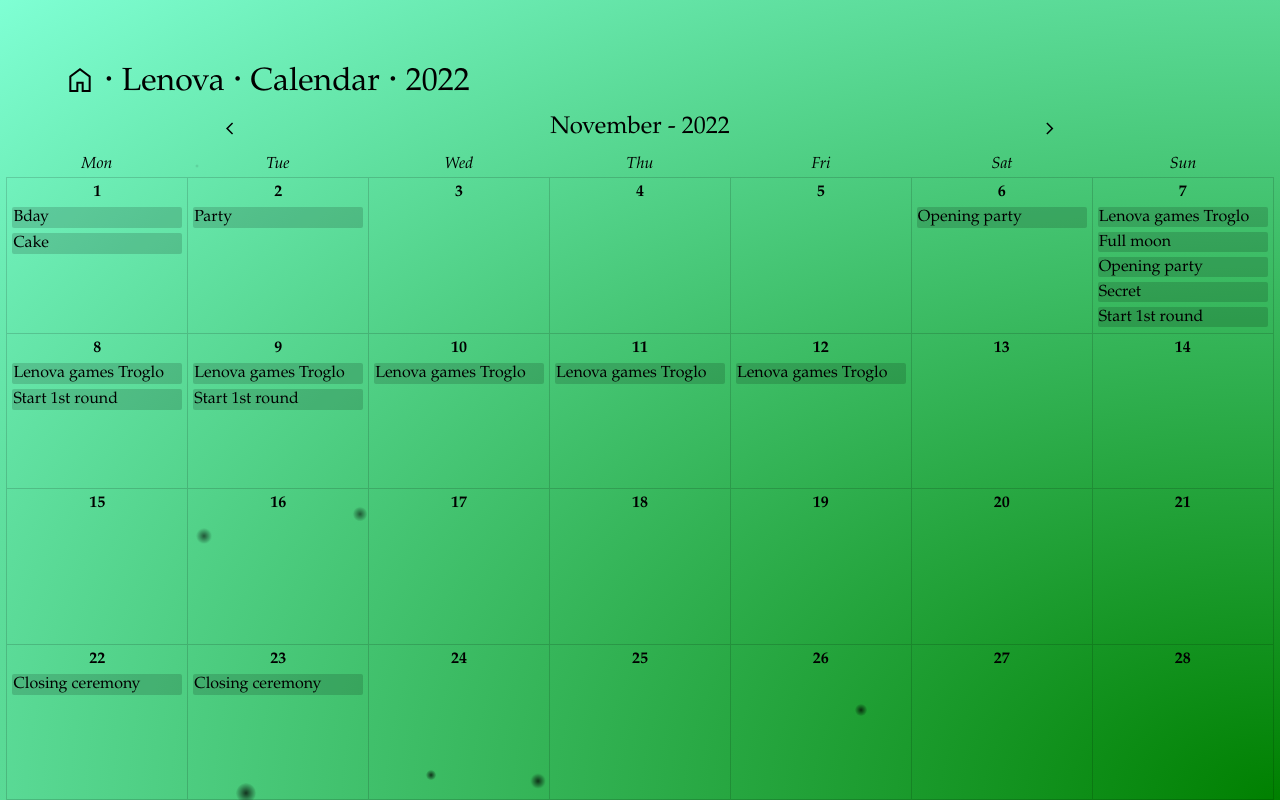
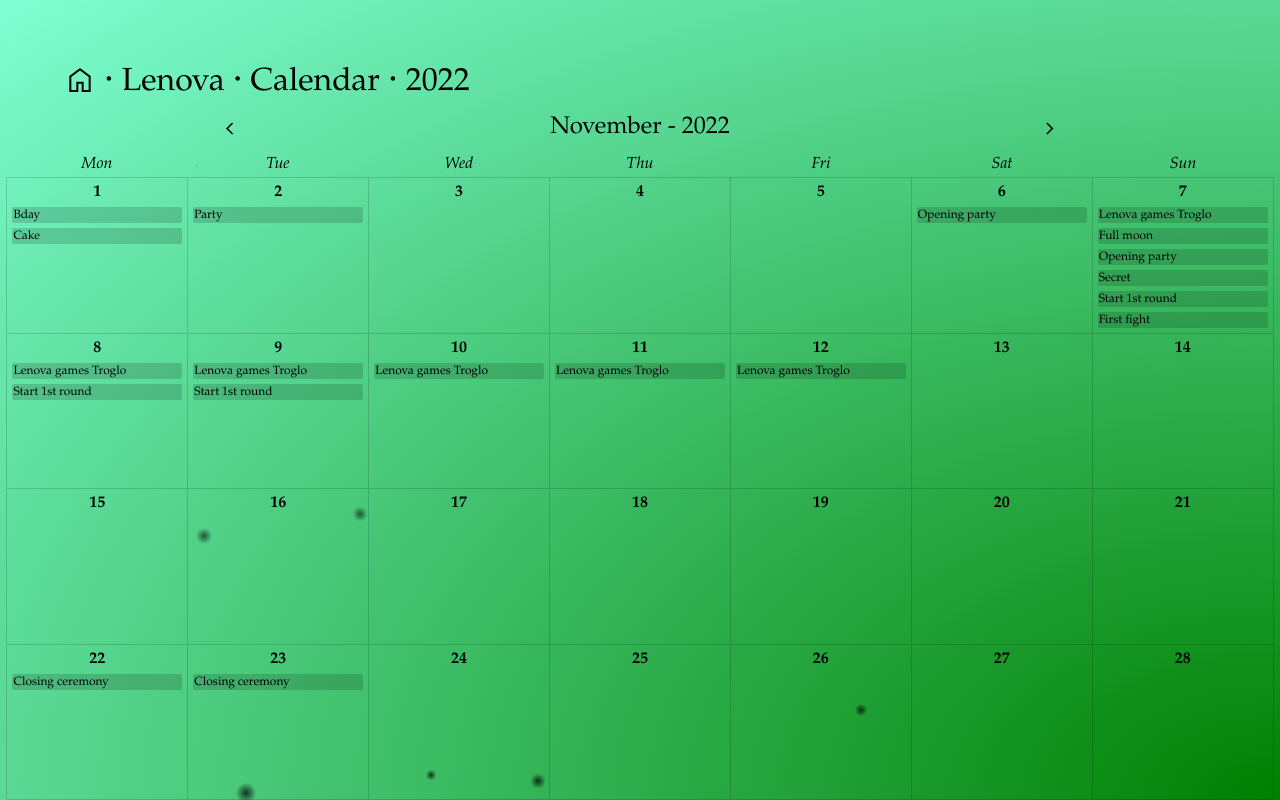
Before and after one commit to Nickvs99/DnD-campaign-companion, a Vue app: page /Lenova/Calendar/2022/November in a window 1280 px wide. Built offline with nearby package versions, Linux system fonts and the light colour scheme.

Commit message:
Slight changes to month view behaviour and visuals

```diff
--- a/src/components/CalendarEvent.vue
+++ b/src/components/CalendarEvent.vue
@@ -22,10 +22,10 @@ export default {
 
 .calendar-event {
     background-color: rgba(0, 0, 0, 0.15);
-    font-size: 1rem;
+    font-size: 0.75rem;
 
     // font-size + padding
-    min-height: calc(1rem + 2px);
+    min-height: calc(1em + 2px);
 
     overflow-x: scroll;
 
--- a/src/views/CalendarMonthView.vue
+++ b/src/views/CalendarMonthView.vue
@@ -14,14 +14,13 @@
         </div>
 
         <div ref="monthContainer" class="month-container">
-            <div v-for="day in nDays" class="day-container calendar-item" :key="day" @click="goToDayView($event, day)">
+            <div v-for="day in nDays" class="day-container calendar-item" :key="day" @click="goToDayView(day)">
                 <div class="day-count">{{ day }}</div>
                 <div v-if="events != null"  class="event-container">
                     <CalendarEvent v-for="evt in events[day]" :event="evt" :key="evt" />
                 </div>
             </div>
         </div>
-
     </div>
 </div>
 
@@ -33,7 +32,7 @@ import CalendarEvent from "@/components/CalendarEvent.vue";
 import ChevronLeft from "@/assets/icons/ChevronLeft.vue";
 import ChevronRight from "@/assets/icons/ChevronRight.vue";
 
-import { containsQuerySelector, objectContainsKeys } from "@/util.js";
+import { objectContainsKeys } from "@/util.js";
 import { getNextMonth, getPreviousMonth, sortEvents } from "@/router/calendarUtil.js";
 
 export default {
@@ -110,13 +109,7 @@ export default {
             let el = this.$refs.monthContainer;
             el.style.height = (document.documentElement.clientHeight - el.getBoundingClientRect().top) - 1 + "px";
         },
-        goToDayView(evt, day) {
-
-            let elements = document.elementsFromPoint(evt.clientX, evt.clientY);
-
-            // Do not trigger route change if any of the events have been clicked
-            if(containsQuerySelector(elements, ".calendar-event")) return;
-
+        goToDayView(day) {
             let targetPath = this.$route.path + "/" + day;
             this.$router.push(targetPath);
         },
```
